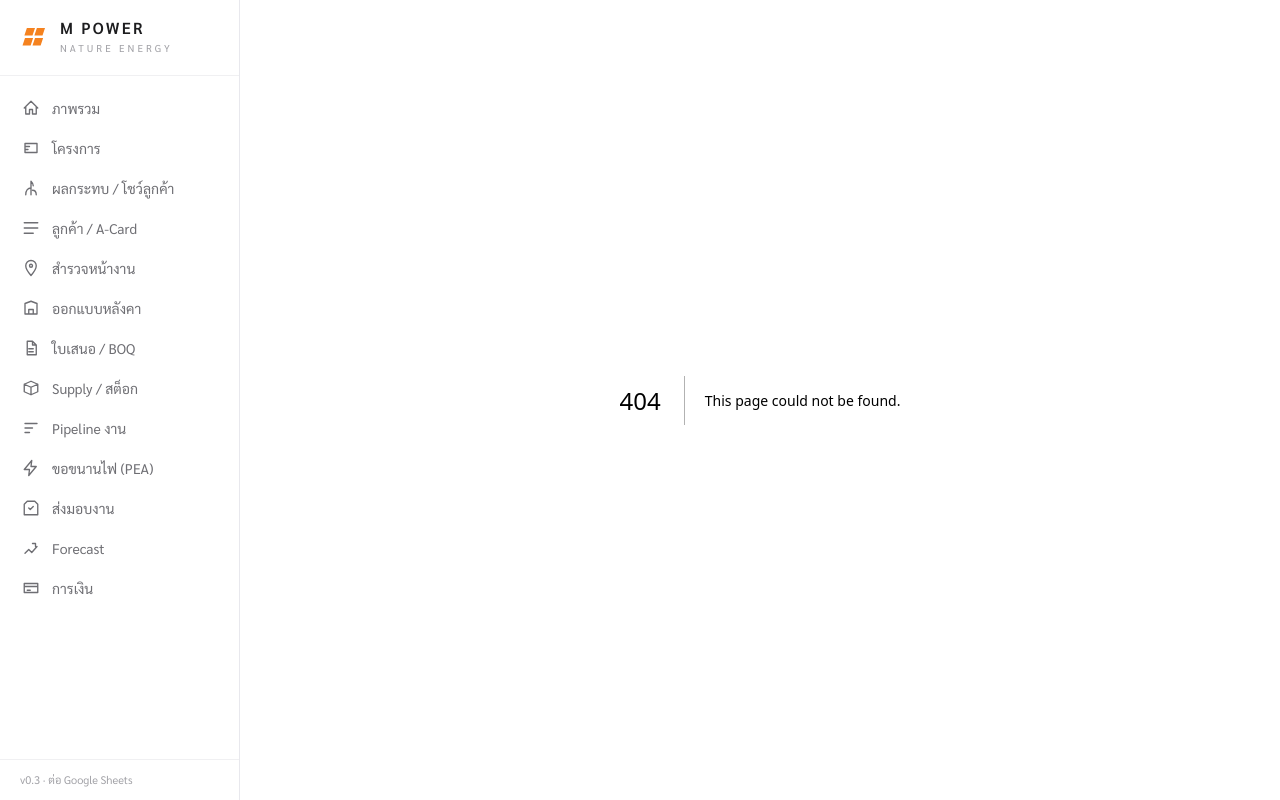
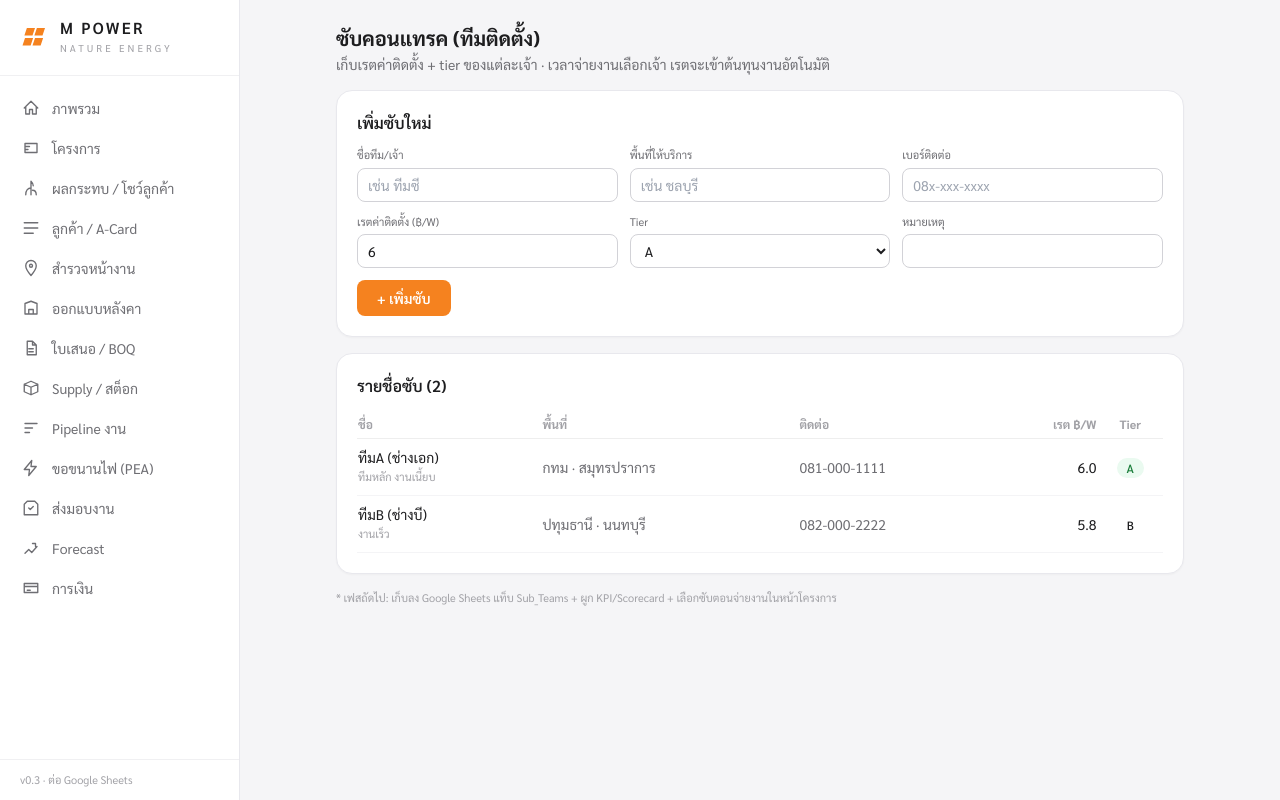
Before and after one commit to MORIZO168/mpower-app, a Next.js app in the folder mpower-app-source-v3/: page /subs in a window 1280 px wide. Before the commit this address had no page. Built offline with nearby package versions, Linux system fonts and the light colour scheme.

Commit message:
Create page.js

```diff
--- /dev/null
+++ b/mpower-app-source-v3/app/subs/page.js
@@ -0,0 +1,65 @@
+"use client";
+import { useState } from "react";
+
+const SEED = [
+  { id: "T-A", name: "ทีมA (ช่างเอก)", area: "กทม · สมุทรปราการ", rate: 6.0, tier: "A", contact: "081-000-1111", note: "ทีมหลัก งานเนี้ยบ" },
+  { id: "T-B", name: "ทีมB (ช่างบี)", area: "ปทุมธานี · นนทบุรี", rate: 5.8, tier: "B", contact: "082-000-2222", note: "งานเร็ว" },
+];
+
+const tierTone = (t) => (t === "A" ? "ok" : t === "B" ? "warn" : "mut");
+
+export default function SubsPage() {
+  const [subs, setSubs] = useState(SEED);
+  const [f, setF] = useState({ name: "", area: "", rate: 6, tier: "A", contact: "", note: "" });
+  const upd = (k, v) => setF((s) => ({ ...s, [k]: v }));
+
+  function add() {
+    if (!f.name.trim()) return;
+    setSubs((s) => [...s, { ...f, id: "T-" + (s.length + 1), rate: +f.rate || 0 }]);
+    setF({ name: "", area: "", rate: 6, tier: "A", contact: "", note: "" });
+  }
+
+  const inCls = "w-full px-2.5 py-1.5 border border-[#d2d2d7] rounded-lg text-sm bg-white";
+
+  return (
+    <div className="p-6 max-w-4xl mx-auto">
+      <h1 className="text-xl font-bold text-[#1d1d1f]">ซับคอนแทรค (ทีมติดตั้ง)</h1>
+      <p className="text-sm text-[#6e6e73] mt-0.5 mb-4">เก็บเรตค่าติดตั้ง + tier ของแต่ละเจ้า · เวลาจ่ายงานเลือกเจ้า เรตจะเข้าต้นทุนงานอัตโนมัติ</p>
+
+      <div className="card p-5 mb-4">
+        <div className="font-semibold text-[#1d1d1f] mb-3">เพิ่มซับใหม่</div>
+        <div className="grid grid-cols-2 md:grid-cols-3 gap-3">
+          <div><label className="block text-[11px] text-[#6e6e73] mb-1">ชื่อทีม/เจ้า</label><input className={inCls} value={f.name} onChange={(e) => upd("name", e.target.value)} placeholder="เช่น ทีมซี" /></div>
+          <div><label className="block text-[11px] text-[#6e6e73] mb-1">พื้นที่ให้บริการ</label><input className={inCls} value={f.area} onChange={(e) => upd("area", e.target.value)} placeholder="เช่น ชลบุรี" /></div>
+          <div><label className="block text-[11px] text-[#6e6e73] mb-1">เบอร์ติดต่อ</label><input className={inCls} value={f.contact} onChange={(e) => upd("contact", e.target.value)} placeholder="08x-xxx-xxxx" /></div>
+          <div><label className="block text-[11px] text-[#6e6e73] mb-1">เรตค่าติดตั้ง (฿/W)</label><input type="number" step="0.1" className={inCls} value={f.rate} onChange={(e) => upd("rate", e.target.value)} /></div>
+          <div><label className="block text-[11px] text-[#6e6e73] mb-1">Tier</label><select className={inCls} value={f.tier} onChange={(e) => upd("tier", e.target.value)}><option value="A">A</option><option value="B">B</option><option value="C">C</option></select></div>
+          <div><label className="block text-[11px] text-[#6e6e73] mb-1">หมายเหตุ</label><input className={inCls} value={f.note} onChange={(e) => upd("note", e.target.value)} /></div>
+        </div>
+        <button onClick={add} className="mt-3 bg-[#1a3c6e] text-white rounded-lg px-5 py-2 text-sm font-semibold">+ เพิ่มซับ</button>
+      </div>
+
+      <div className="card p-5">
+        <div className="font-semibold text-[#1d1d1f] mb-3">รายชื่อซับ ({subs.length})</div>
+        <table className="w-full text-sm">
+          <thead><tr className="text-[#a1a1a6] text-xs border-b border-[#eee]">
+            <th className="text-left py-1.5">ชื่อ</th><th className="text-left">พื้นที่</th><th className="text-left">ติดต่อ</th><th className="text-right">เรต ฿/W</th><th className="text-center">Tier</th>
+          </tr></thead>
+          <tbody>
+            {subs.map((s) => (
+              <tr key={s.id} className="border-b border-[#f4f4f6]">
+                <td className="py-2">{s.name}{s.note && <div className="text-[11px] text-[#a1a1a6]">{s.note}</div>}</td>
+                <td className="text-[#6e6e73]">{s.area}</td>
+                <td className="text-[#6e6e73]">{s.contact}</td>
+                <td className="text-right">{Number(s.rate).toFixed(1)}</td>
+                <td className="text-center"><span className={`pill pill-${tierTone(s.tier)}`}>{s.tier}</span></td>
+              </tr>
+            ))}
+          </tbody>
+        </table>
+      </div>
+
+      <p className="text-[11px] text-[#a1a1a6] mt-4">* เฟสถัดไป: เก็บลง Google Sheets แท็บ Sub_Teams + ผูก KPI/Scorecard + เลือกซับตอนจ่ายงานในหน้าโครงการ</p>
+    </div>
+  );
+}
```
